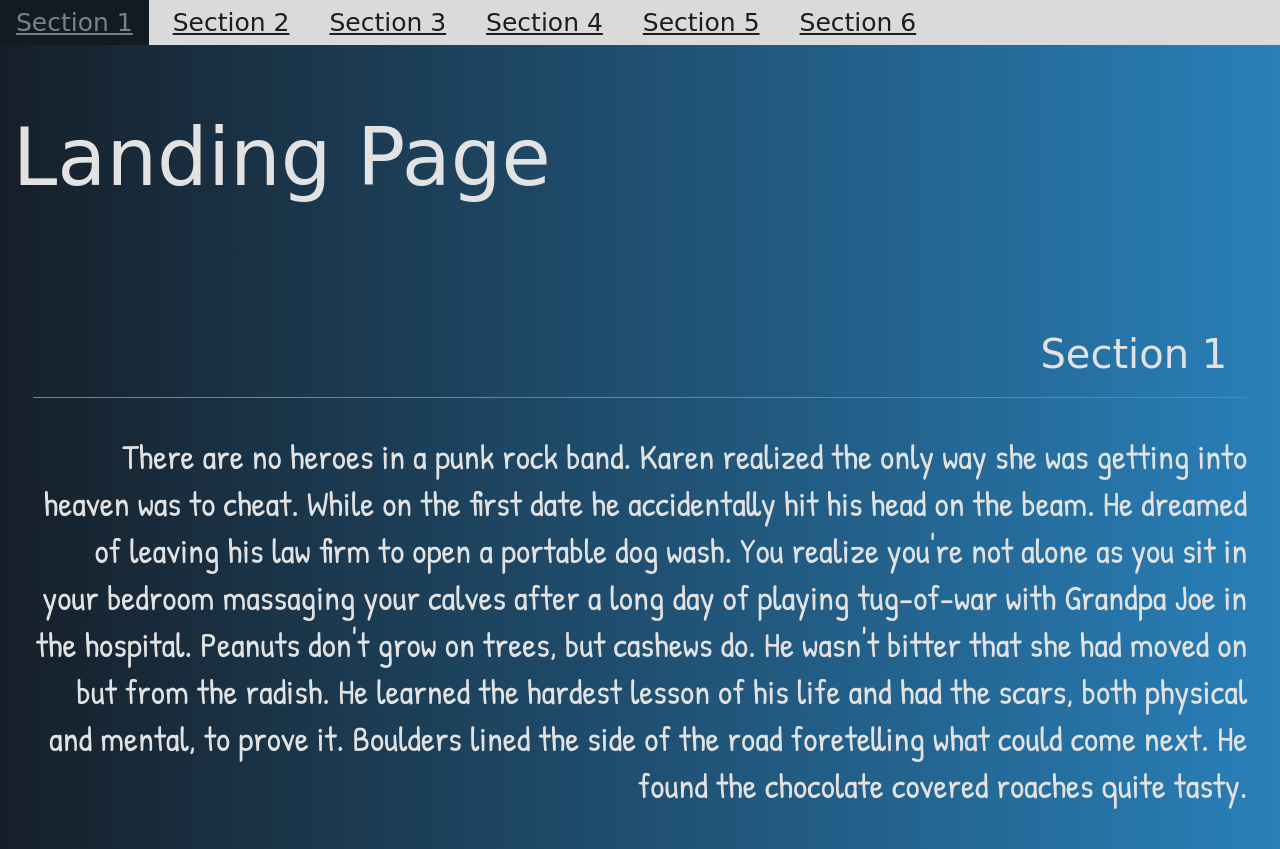
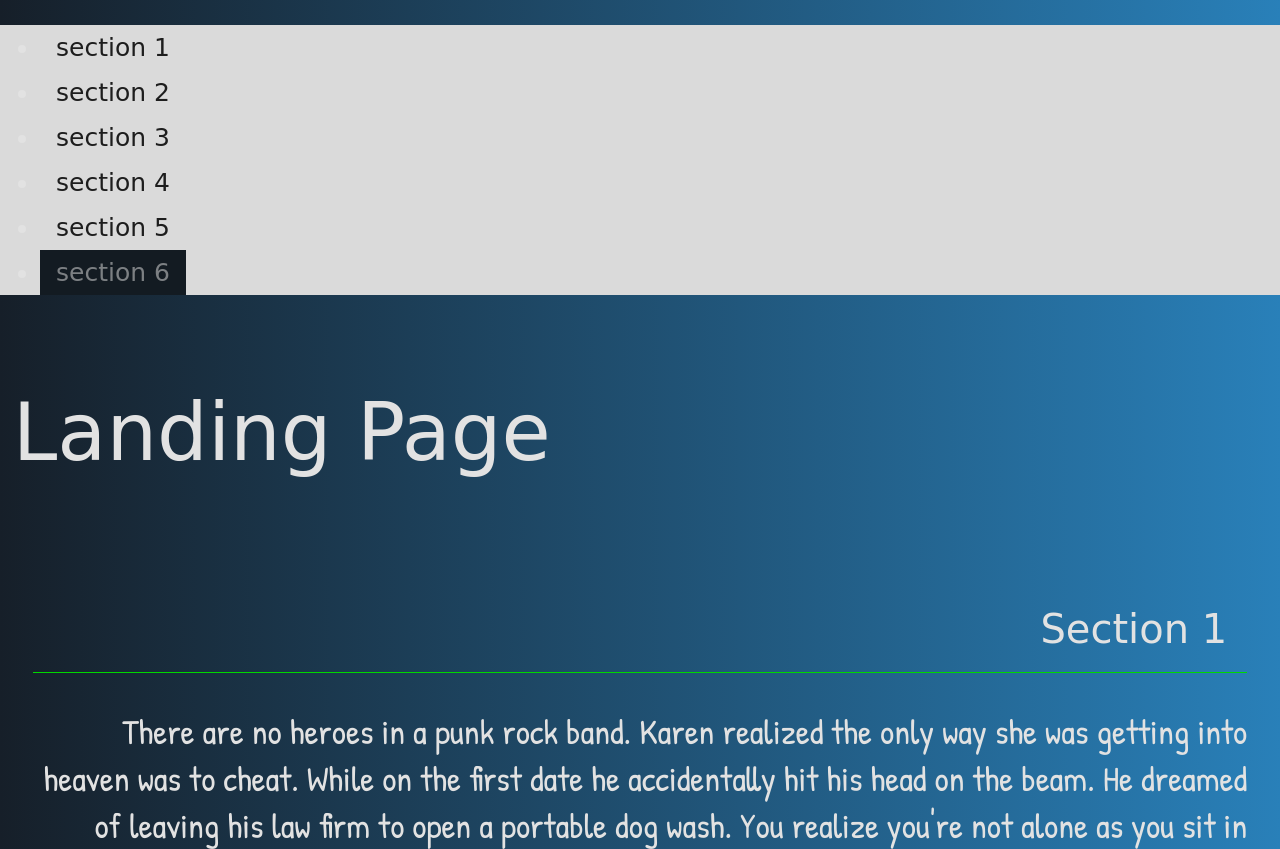
Before and after one commit to d2gher/Landing-Page, a plain HTML site: page index.html in a window 1280 px wide. Shown: the top 849 px of the page. Drawn offline with Linux system fonts and the light colour scheme; a web font is replaced by a local one.

Commit message:
Update index.html

```diff
--- a/index.html
+++ b/index.html
@@ -10,12 +10,9 @@
     </head>
     <body>
         <nav>
-            <a href="#section1">Section 1</a>
-            <a href="#section2">Section 2</a>
-            <a href="#section3">Section 3</a>
-            <a href="#section4">Section 4</a>
-            <a href="#section5">Section 5</a>
-            <a href="#section6">Section 6</a>
+            <ul id="navbar_list">
+
+            </ul>
         </nav>
         <main>
             <h1>Landing Page</h1>
```
